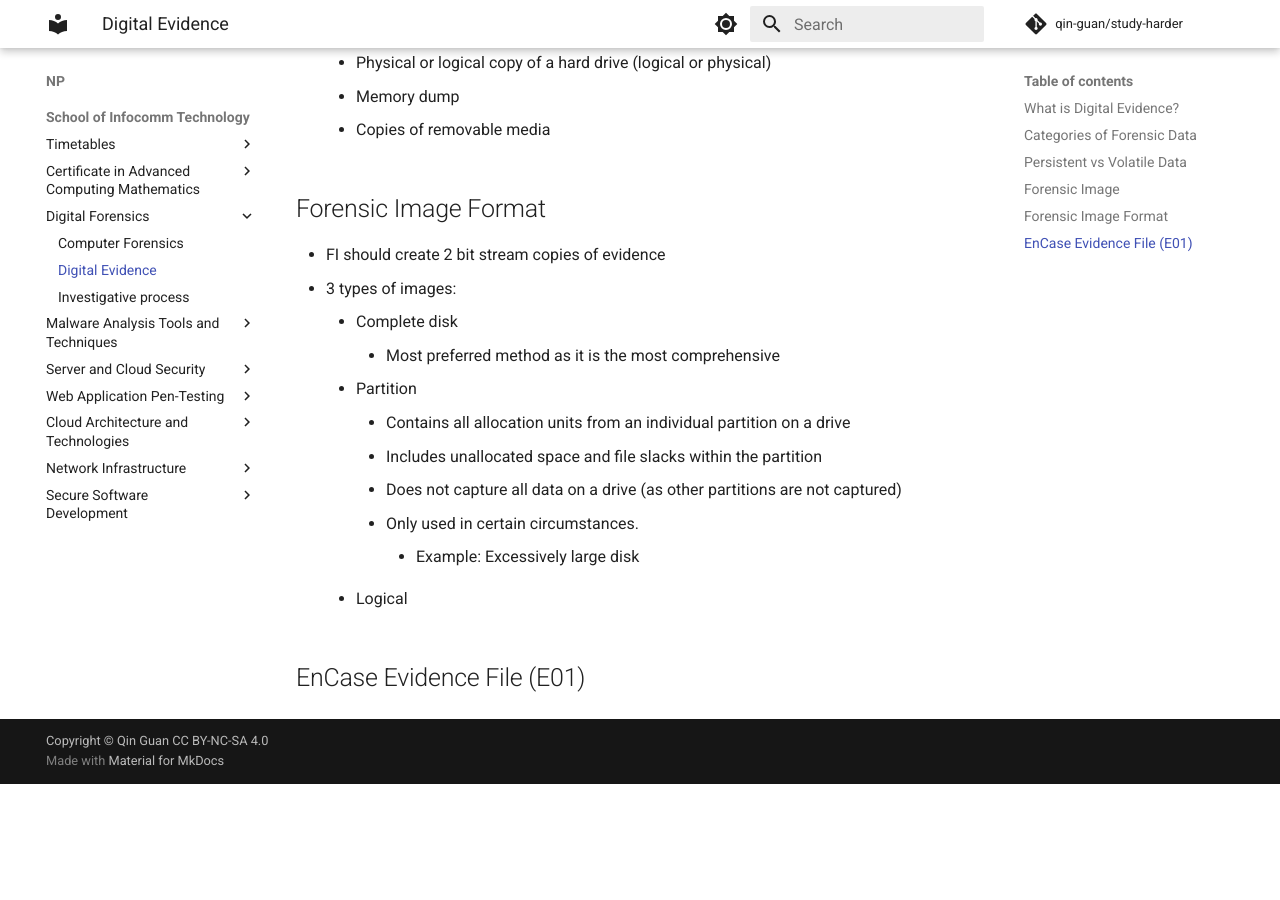
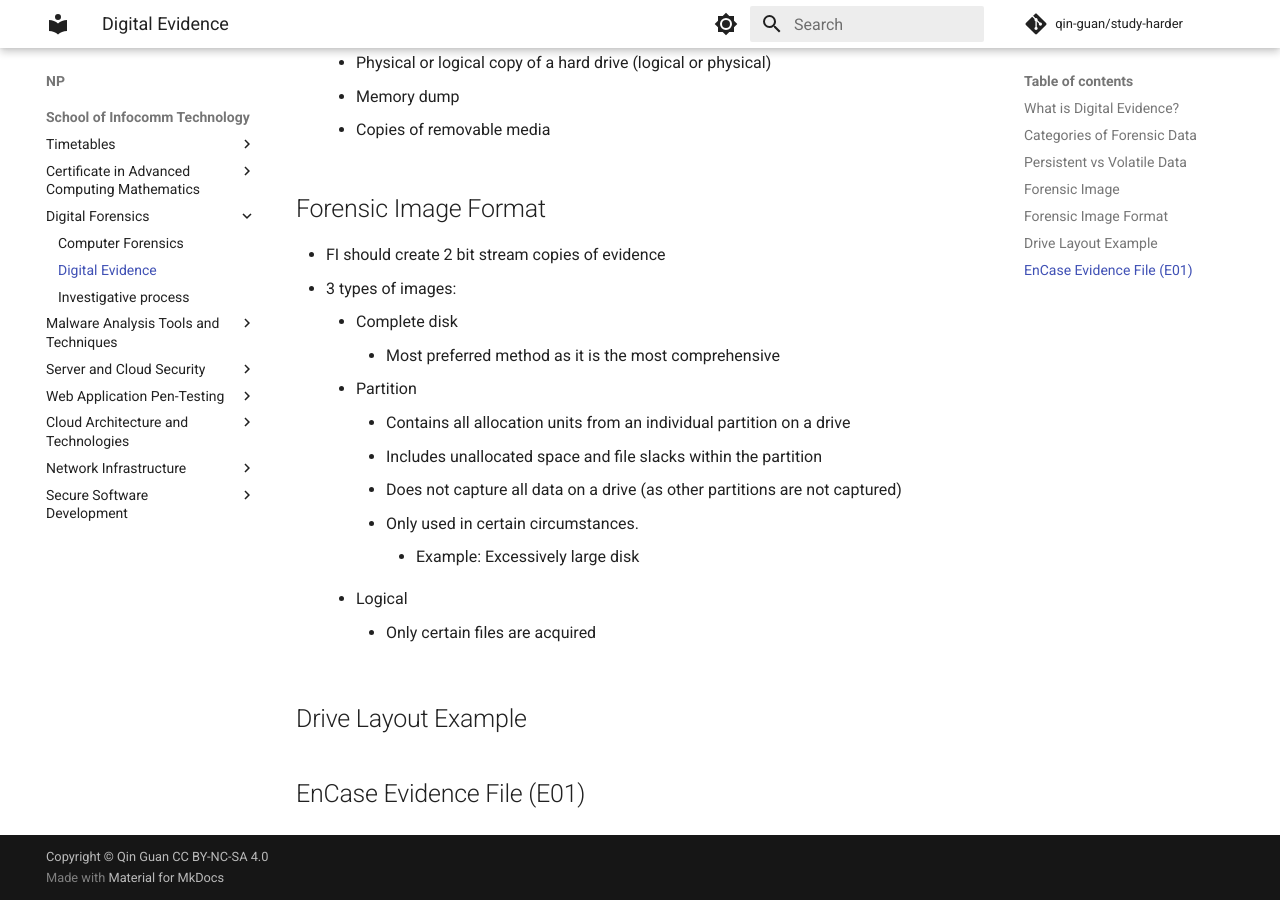
Before and after one commit to qin-guan/study-harder, an MkDocs documentation site: the page built from docs/np/ict/df/1-digital-evidence.md, in a window 1280 px wide and 900 px high, scrolled down 2182 px. Built offline with MkDocs 1.6.1 and Material for MkDocs 9.7.7, drawn with Linux system fonts in a browser that asks for light colours; comment, search, counter and statistics services are not loaded; before the commit the page ends 2966 px from its top, so only the background shows below that.

Commit message:
Digital Evidence in progress - Part 2

```diff
--- a/docs/np/ict/df/1-digital-evidence.md
+++ b/docs/np/ict/df/1-digital-evidence.md
@@ -67,5 +67,9 @@
     - Only used in certain circumstances.
       - Example: Excessively large disk
   - Logical
+    - Only certain files are acquired
+
+## Drive Layout Example
+
 
 ## EnCase Evidence File (E01)
```
